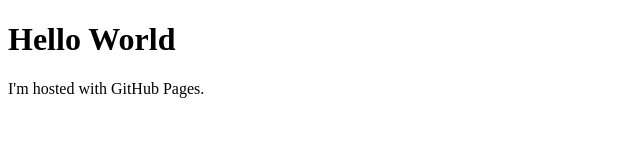
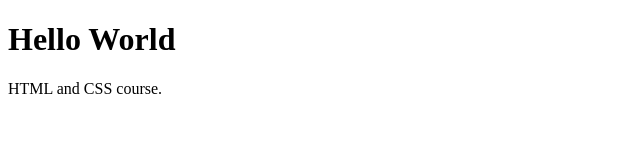
Before and after one commit to Zagil3112/coursera-test, a plain HTML site: page site/index.html in a window 1280 px wide. Shown: the full height of the page, 0-640 px from the left. Drawn offline with Linux system fonts and the light colour scheme.

Commit message:
Update index.html
index update

```diff
--- a/site/index.html
+++ b/site/index.html
@@ -2,6 +2,6 @@
 <html>
 <body>
 <h1>Hello World</h1>
-<p>I'm hosted with GitHub Pages.</p>
+<p>HTML and CSS course.</p>
 </body>
 </html>
```
